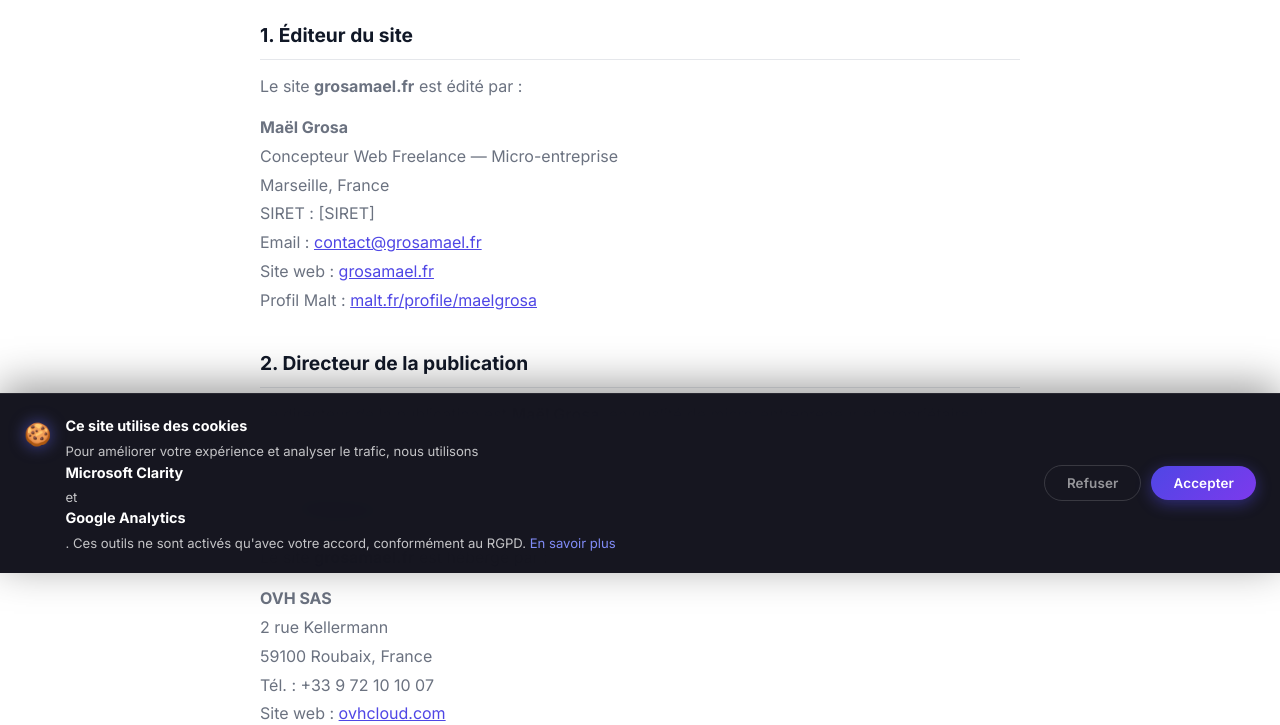
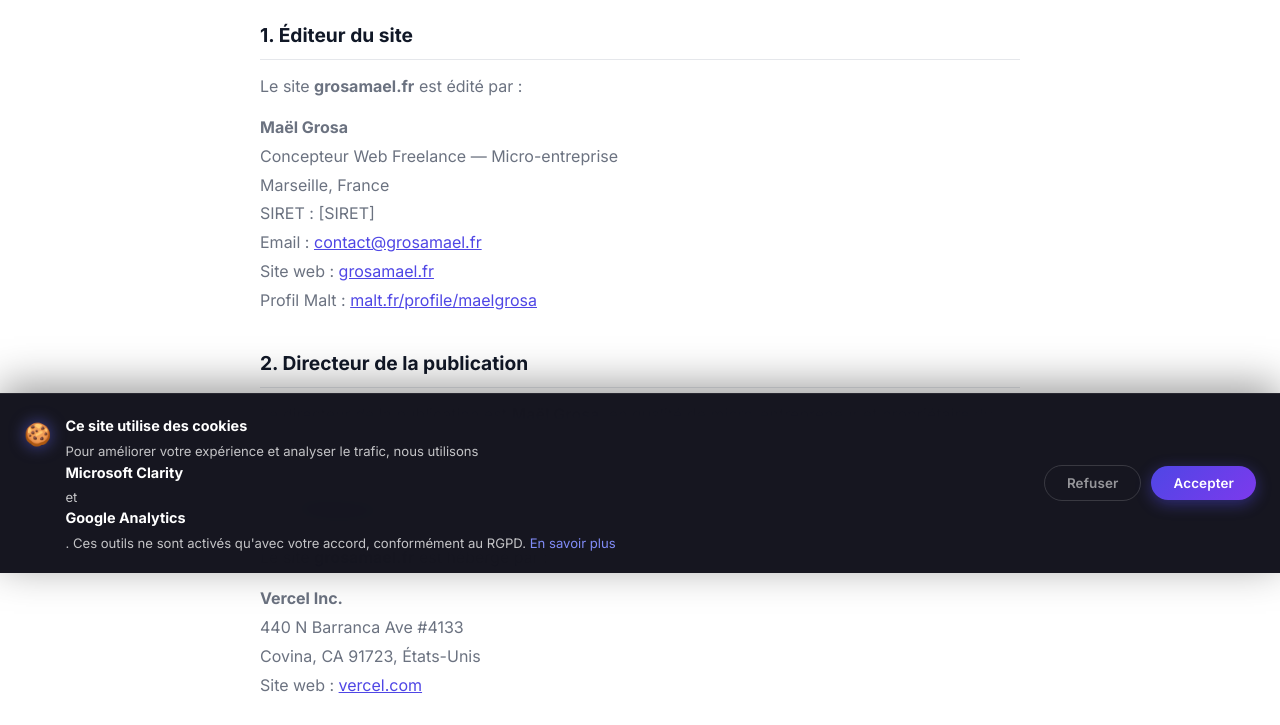
Before and after one commit to GRSMael/Portfolio, a website: page mentions-legales.html in a window 1280 px wide. Shown: the part 227-952 px from the top of the page. Drawn offline with Linux system fonts and the light colour scheme.

Commit message:
Fix hébergeur : OVH → Vercel Inc. dans mentions-legales.html

```diff
--- a/mentions-legales.html
+++ b/mentions-legales.html
@@ -76,11 +76,10 @@
         <h2>3. Hébergement</h2>
         <p>Le site <strong>grosamael.fr</strong> est hébergé par :</p>
         <p>
-            <strong>OVH SAS</strong><br>
-            2 rue Kellermann<br>
-            59100 Roubaix, France<br>
-            Tél. : +33 9 72 10 10 07<br>
-            Site web : <a href="https://www.ovhcloud.com" target="_blank" rel="noopener noreferrer">ovhcloud.com</a>
+            <strong>Vercel Inc.</strong><br>
+            440 N Barranca Ave #4133<br>
+            Covina, CA 91723, États-Unis<br>
+            Site web : <a href="https://vercel.com" target="_blank" rel="noopener noreferrer">vercel.com</a>
         </p>
 
         <!-- ================================ -->
```
